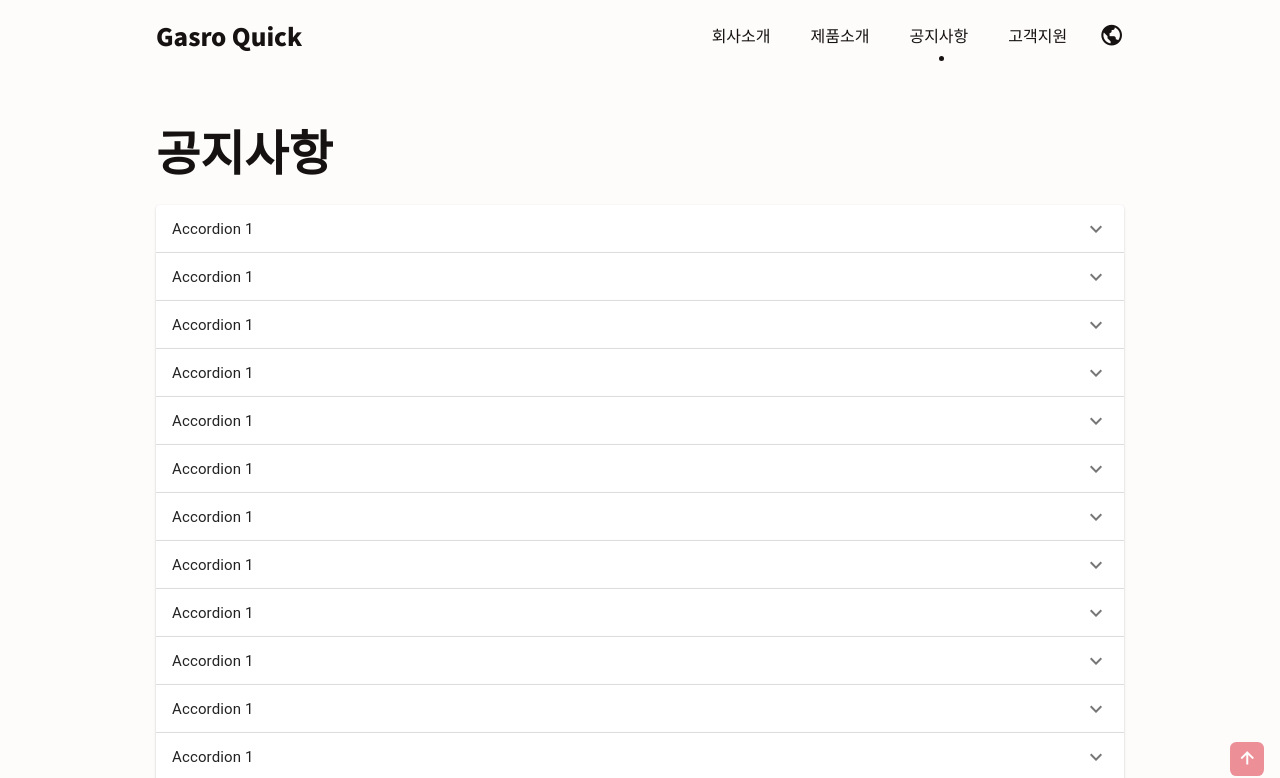
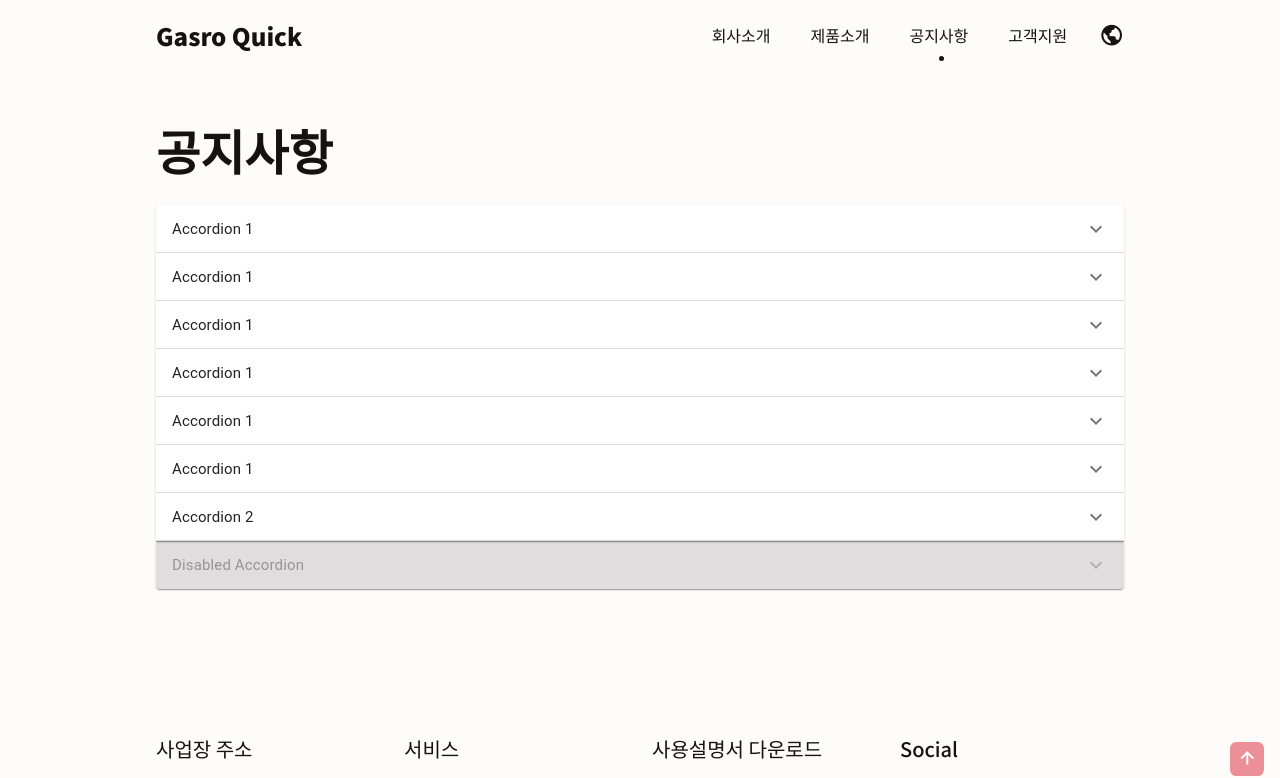
Before and after one commit to Oizys18/gasro, a React (Create React App) app in the folder client/: page /notice in a window 1280 px wide. Shown: the top 778 px of the page. Built offline with nearby package versions, Linux system fonts and the light colour scheme.

Commit message:
Mod notice board

```diff
--- a/client/src/components/Board.tsx
+++ b/client/src/components/Board.tsx
@@ -23,186 +23,6 @@ export default function SimpleAccordion() {
 
   return (
     <div className={classes.root}>
-      <Accordion>
-        <AccordionSummary
-          expandIcon={<ExpandMoreIcon />}
-          aria-controls="panel1a-content"
-          id="panel1a-header"
-        >
-          <Typography className={classes.heading}>Accordion 1</Typography>
-        </AccordionSummary>
-        <AccordionDetails>
-          <Typography>
-            Lorem ipsum dolor sit amet, consectetur adipiscing elit. Suspendisse
-            malesuada lacus ex, sit amet blandit leo lobortis eget.
-          </Typography>
-        </AccordionDetails>
-      </Accordion>
-      <Accordion>
-        <AccordionSummary
-          expandIcon={<ExpandMoreIcon />}
-          aria-controls="panel1a-content"
-          id="panel1a-header"
-        >
-          <Typography className={classes.heading}>Accordion 1</Typography>
-        </AccordionSummary>
-        <AccordionDetails>
-          <Typography>
-            Lorem ipsum dolor sit amet, consectetur adipiscing elit. Suspendisse
-            malesuada lacus ex, sit amet blandit leo lobortis eget.
-          </Typography>
-        </AccordionDetails>
-      </Accordion>
-      <Accordion>
-        <AccordionSummary
-          expandIcon={<ExpandMoreIcon />}
-          aria-controls="panel1a-content"
-          id="panel1a-header"
-        >
-          <Typography className={classes.heading}>Accordion 1</Typography>
-        </AccordionSummary>
-        <AccordionDetails>
-          <Typography>
-            Lorem ipsum dolor sit amet, consectetur adipiscing elit. Suspendisse
-            malesuada lacus ex, sit amet blandit leo lobortis eget.
-          </Typography>
-        </AccordionDetails>
-      </Accordion>
-      <Accordion>
-        <AccordionSummary
-          expandIcon={<ExpandMoreIcon />}
-          aria-controls="panel1a-content"
-          id="panel1a-header"
-        >
-          <Typography className={classes.heading}>Accordion 1</Typography>
-        </AccordionSummary>
-        <AccordionDetails>
-          <Typography>
-            Lorem ipsum dolor sit amet, consectetur adipiscing elit. Suspendisse
-            malesuada lacus ex, sit amet blandit leo lobortis eget.
-          </Typography>
-        </AccordionDetails>
-      </Accordion>
-      <Accordion>
-        <AccordionSummary
-          expandIcon={<ExpandMoreIcon />}
-          aria-controls="panel1a-content"
-          id="panel1a-header"
-        >
-          <Typography className={classes.heading}>Accordion 1</Typography>
-        </AccordionSummary>
-        <AccordionDetails>
-          <Typography>
-            Lorem ipsum dolor sit amet, consectetur adipiscing elit. Suspendisse
-            malesuada lacus ex, sit amet blandit leo lobortis eget.
-          </Typography>
-        </AccordionDetails>
-      </Accordion>
-      <Accordion>
-        <AccordionSummary
-          expandIcon={<ExpandMoreIcon />}
-          aria-controls="panel1a-content"
-          id="panel1a-header"
-        >
-          <Typography className={classes.heading}>Accordion 1</Typography>
-        </AccordionSummary>
-        <AccordionDetails>
-          <Typography>
-            Lorem ipsum dolor sit amet, consectetur adipiscing elit. Suspendisse
-            malesuada lacus ex, sit amet blandit leo lobortis eget.
-          </Typography>
-        </AccordionDetails>
-      </Accordion>
-      <Accordion>
-        <AccordionSummary
-          expandIcon={<ExpandMoreIcon />}
-          aria-controls="panel1a-content"
-          id="panel1a-header"
-        >
-          <Typography className={classes.heading}>Accordion 1</Typography>
-        </AccordionSummary>
-        <AccordionDetails>
-          <Typography>
-            Lorem ipsum dolor sit amet, consectetur adipiscing elit. Suspendisse
-            malesuada lacus ex, sit amet blandit leo lobortis eget.
-          </Typography>
-        </AccordionDetails>
-      </Accordion>
-      <Accordion>
-        <AccordionSummary
-          expandIcon={<ExpandMoreIcon />}
-          aria-controls="panel1a-content"
-          id="panel1a-header"
-        >
-          <Typography className={classes.heading}>Accordion 1</Typography>
-        </AccordionSummary>
-        <AccordionDetails>
-          <Typography>
-            Lorem ipsum dolor sit amet, consectetur adipiscing elit. Suspendisse
-            malesuada lacus ex, sit amet blandit leo lobortis eget.
-          </Typography>
-        </AccordionDetails>
-      </Accordion>
-      <Accordion>
-        <AccordionSummary
-          expandIcon={<ExpandMoreIcon />}
-          aria-controls="panel1a-content"
-          id="panel1a-header"
-        >
-          <Typography className={classes.heading}>Accordion 1</Typography>
-        </AccordionSummary>
-        <AccordionDetails>
-          <Typography>
-            Lorem ipsum dolor sit amet, consectetur adipiscing elit. Suspendisse
-            malesuada lacus ex, sit amet blandit leo lobortis eget.
-          </Typography>
-        </AccordionDetails>
-      </Accordion>
-      <Accordion>
-        <AccordionSummary
-          expandIcon={<ExpandMoreIcon />}
-          aria-controls="panel1a-content"
-          id="panel1a-header"
-        >
-          <Typography className={classes.heading}>Accordion 1</Typography>
-        </AccordionSummary>
-        <AccordionDetails>
-          <Typography>
-            Lorem ipsum dolor sit amet, consectetur adipiscing elit. Suspendisse
-            malesuada lacus ex, sit amet blandit leo lobortis eget.
-          </Typography>
-        </AccordionDetails>
-      </Accordion>
-      <Accordion>
-        <AccordionSummary
-          expandIcon={<ExpandMoreIcon />}
-          aria-controls="panel1a-content"
-          id="panel1a-header"
-        >
-          <Typography className={classes.heading}>Accordion 1</Typography>
-        </AccordionSummary>
-        <AccordionDetails>
-          <Typography>
-            Lorem ipsum dolor sit amet, consectetur adipiscing elit. Suspendisse
-            malesuada lacus ex, sit amet blandit leo lobortis eget.
-          </Typography>
-        </AccordionDetails>
-      </Accordion>
-      <Accordion>
-        <AccordionSummary
-          expandIcon={<ExpandMoreIcon />}
-          aria-controls="panel1a-content"
-          id="panel1a-header"
-        >
-          <Typography className={classes.heading}>Accordion 1</Typography>
-        </AccordionSummary>
-        <AccordionDetails>
-          <Typography>
-            Lorem ipsum dolor sit amet, consectetur adipiscing elit. Suspendisse
-            malesuada lacus ex, sit amet blandit leo lobortis eget.
-          </Typography>
-        </AccordionDetails>
-      </Accordion>
       <Accordion>
         <AccordionSummary
           expandIcon={<ExpandMoreIcon />}
--- a/client/src/containers/Notice.tsx
+++ b/client/src/containers/Notice.tsx
@@ -5,10 +5,8 @@ function Notice({ ...props }: Inotice) {
   return (
     <>
       <section className="home section bd-container" id="home">
-        {/* <div className="home__container "> */}
         <h1 className="home__title ">공지사항</h1>
         <Board></Board>
-        {/* </div> */}
       </section>
     </>
   );
```
